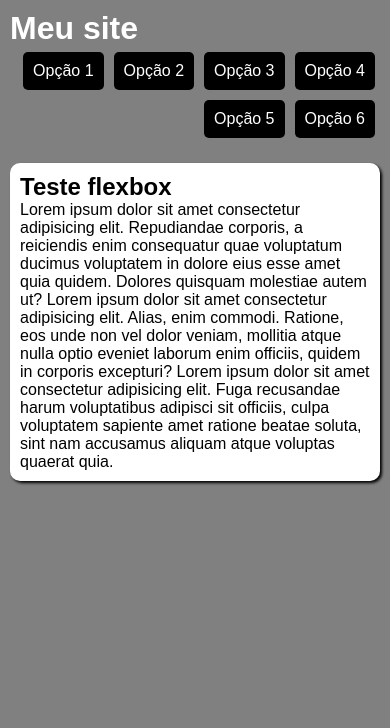
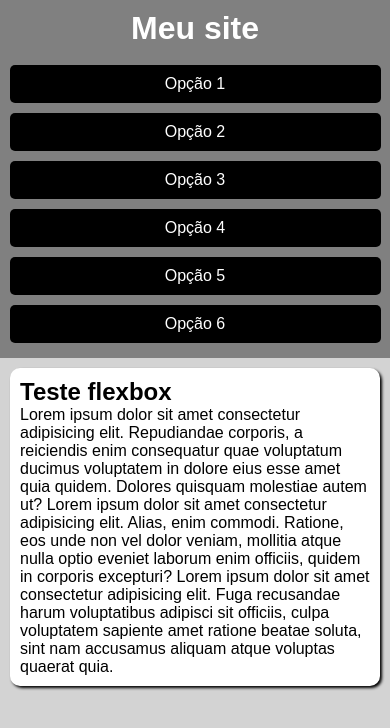
Before and after one commit to Rodriigocamposs/html-css, a plain HTML site: page exercicios/exer024/flex013-menu flex box/index.html in a window 390 px wide. Drawn offline with Linux system fonts and the light colour scheme.

Commit message:
menu flexbox com media query

```diff
--- a/exercicios/exer024/flex013-menu flex box/index.html
+++ b/exercicios/exer024/flex013-menu flex box/index.html
@@ -5,6 +5,7 @@
     <meta name="viewport" content="width=device-width, initial-scale=1.0">
     <title>Document</title>
     <link rel="stylesheet" href="style.css">
+    <link rel="stylesheet" href="mobile.css" media="screen and (max-width: 580px)">
 </head>
 <body>
     <header>
--- /dev/null
+++ b/exercicios/exer024/flex013-menu flex box/mobile.css
@@ -0,0 +1,13 @@
+@charset "UTF-8";
+
+header, header > nav{
+    flex-flow: column nowrap;
+}
+
+header > h1{
+    flex-basis: 50px;
+}
+
+header > nav > a{
+    width: 90vw;
+}
--- a/exercicios/exer024/flex013-menu flex box/style.css
+++ b/exercicios/exer024/flex013-menu flex box/style.css
@@ -8,7 +8,7 @@
 body{
     font-family: Arial, Helvetica, sans-serif;
     font-size: 1em;
-    background-color: gray;
+    background-color: lightgray;
     height: 100vh;
     width: 100vw;
 }
```
